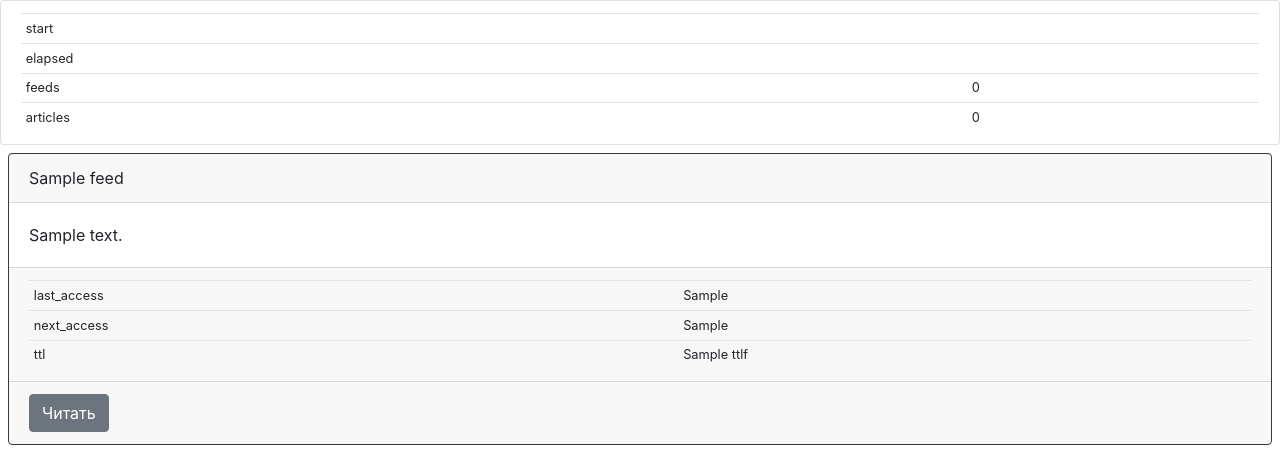
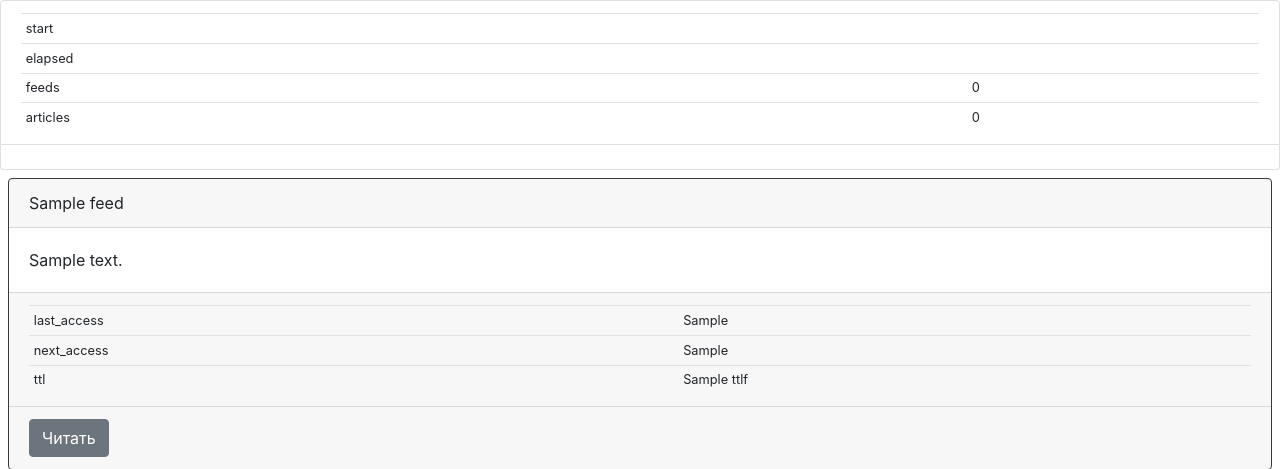
Before and after one commit to dreamerminsk/news, a Python web app: template templates/feeds.html in a window 1280 px wide. Shown: the part 56-525 px from the top of the page. Run offline with Jinja, Linux system fonts and the light colour scheme; the template is opened without the code that fills it: most values are stand-ins (such as "Sample title", 1, 10 or a date in 2020); some libraries are stand-ins or nearby versions.

Commit message:
Update feeds.html

```diff
--- a/templates/feeds.html
+++ b/templates/feeds.html
@@ -16,6 +16,8 @@
         <td>articles</td><td id='task-articles'>0</td>
       </tr>
     </table>
+  </li>
+  <li id="feeds" class="list-group-item">
   </li>
 </ul>
   {% for feed in feeds %}
```
